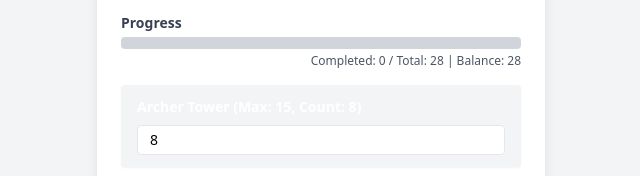
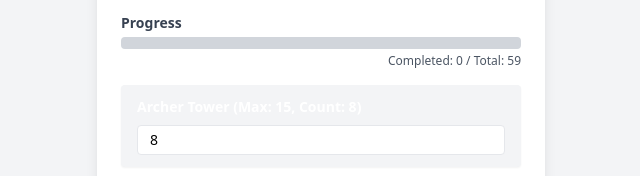
Before and after one commit to delta-abbas/COC-tracker, a plain HTML site: page index.html in a window 1280 px wide. Shown: the part 153-329 px from the top of the page, 319-959 px from the left. Drawn offline with nearby package versions, Linux system fonts and the light colour scheme.

Commit message:
Update index.html

```diff
--- a/index.html
+++ b/index.html
@@ -1,28 +1,25 @@
-<!DOCTYPE html>
-<html lang="en">
+<!DOCTYPE html><html lang="en">
 <head>
   <meta charset="UTF-8" />
   <meta name="viewport" content="width=device-width, initial-scale=1.0"/>
   <title>TH11 Upgrade Tracker</title>
   <script src="https://cdn.tailwindcss.com"></script>
 </head>
-<body class="bg-gray-100 dark:bg-gray-900 p-4 min-h-screen flex flex-col items-center transition-colors duration-300">
-
-  <div class="w-full max-w-md bg-white dark:bg-gray-800 rounded-2xl shadow-lg p-6 transition-colors duration-300">
+<body class="bg-gray-100 dark:bg-gray-900 p-4 min-h-screen flex flex-col items-center transition-colors duration-300">  <div class="w-full max-w-md bg-white dark:bg-gray-800 rounded-2xl shadow-lg p-6 transition-colors duration-300">
     <div class="flex justify-between items-center mb-4">
       <h1 class="text-xl font-bold text-purple-700 dark:text-purple-400">TH11 Upgrade Tracker</h1>
       <button id="toggleDark" class="text-xs px-2 py-1 bg-gray-200 dark:bg-gray-700 text-gray-700 dark:text-white rounded hover:bg-gray-300 dark:hover:bg-gray-600 transition">
         🌙 Dark
       </button>
-    </div>
-
-    <div class="mb-4">
+    </div><div class="mb-4">
   <label for="filter" class="block text-sm font-semibold text-gray-600 dark:text-gray-300 mb-1">Filter by Category:</label>
   <select id="filter" class="w-full p-2 border rounded bg-white dark:bg-gray-700 dark:text-white">
     <option value="all">All</option>
     <option value="defense">Defense</option>
     <option value="traps">Traps</option>
     <option value="army">Army</option>
+    <option value="troops">Troops</option>
+    <option value="spells">Spells</option>
     <option value="heroes">Heroes</option>
     <option value="resources">Resources</option>
   </select>
@@ -35,17 +32,15 @@
   </div>
   <div class="text-right text-xs text-gray-600 dark:text-gray-400 mt-1">
     Completed: <span id="completed">0</span> /
-        Total: <span id="total">0</span> |
-        Balance: <span id="balance">0</span>
+    Total: <span id="total">0</span>
   </div>
 </div>
 
 <ul id="upgradeList" class="space-y-3">
   <!-- Items will be rendered here -->
 </ul>
-  </div>
 
-  <script>
+  </div>  <script>
     const upgrades = [
       // Defense
       { name: "Archer Tower", max: 15, count: 8, category: "defense" },
@@ -69,13 +64,48 @@
       { name: "Seeking Air Mine", max: 3, count: 4, category: "traps" },
       { name: "Skeleton Trap", max: 3, count: 3, category: "traps" },
 
-      // Army
+      // Army Buildings
       { name: "Barracks", max: 13, count: 4, category: "army" },
       { name: "Dark Barracks", max: 7, count: 1, category: "army" },
       { name: "Army Camp", max: 9, count: 4, category: "army" },
       { name: "Laboratory", max: 9, count: 1, category: "army" },
       { name: "Spell Factory", max: 5, count: 1, category: "army" },
       { name: "Dark Spell Factory", max: 5, count: 1, category: "army" },
+
+      // Troops
+      { name: "Barbarian", max: 8, count: 1, category: "troops" },
+      { name: "Archer", max: 8, count: 1, category: "troops" },
+      { name: "Giant", max: 8, count: 1, category: "troops" },
+      { name: "Goblin", max: 7, count: 1, category: "troops" },
+      { name: "Wall Breaker", max: 7, count: 1, category: "troops" },
+      { name: "Balloon", max: 7, count: 1, category: "troops" },
+      { name: "Wizard", max: 8, count: 1, category: "troops" },
+      { name: "Healer", max: 5, count: 1, category: "troops" },
+      { name: "Dragon", max: 6, count: 1, category: "troops" },
+      { name: "P.E.K.K.A", max: 7, count: 1, category: "troops" },
+      { name: "Baby Dragon", max: 6, count: 1, category: "troops" },
+      { name: "Miner", max: 5, count: 1, category: "troops" },
+      { name: "Electro Dragon", max: 2, count: 1, category: "troops" },
+      { name: "Minion", max: 7, count: 1, category: "troops" },
+      { name: "Hog Rider", max: 7, count: 1, category: "troops" },
+      { name: "Valkyrie", max: 6, count: 1, category: "troops" },
+      { name: "Golem", max: 8, count: 1, category: "troops" },
+      { name: "Witch", max: 4, count: 1, category: "troops" },
+      { name: "Lava Hound", max: 5, count: 1, category: "troops" },
+      { name: "Bowler", max: 3, count: 1, category: "troops" },
+
+      // Spells
+      { name: "Lightning Spell", max: 7, count: 1, category: "spells" },
+      { name: "Healing Spell", max: 7, count: 1, category: "spells" },
+      { name: "Rage Spell", max: 5, count: 1, category: "spells" },
+      { name: "Jump Spell", max: 3, count: 1, category: "spells" },
+      { name: "Freeze Spell", max: 6, count: 1, category: "spells" },
+      { name: "Clone Spell", max: 5, count: 1, category: "spells" },
+      { name: "Poison Spell", max: 5, count: 1, category: "spells" },
+      { name: "Earthquake Spell", max: 5, count: 1, category: "spells" },
+      { name: "Haste Spell", max: 5, count: 1, category: "spells" },
+      { name: "Skeleton Spell", max: 4, count: 1, category: "spells" },
+      { name: "Bat Spell", max: 4, count: 1, category: "spells" },
 
       // Heroes
       { name: "Barbarian King", max: 50, count: 1, category: "heroes" },
@@ -89,11 +119,10 @@
     const listContainer = document.getElementById("upgradeList");
     const completedEl = document.getElementById("completed");
     const totalEl = document.getElementById("total");
-    const balanceEl = document.getElementById("balance");
     const progressBar = document.getElementById("progressBar");
     const filter = document.getElementById("filter");
 
-    let upgradeLeft = JSON.parse(localStorage.getItem("th11_tracker_v2") || "{}");
+    let upgradeLeft = JSON.parse(localStorage.getItem("th11_tracker_v3") || "{}");
 
     function renderList(category = "all") {
       listContainer.innerHTML = "";
@@ -115,7 +144,7 @@
         input.className = "w-full px-3 py-1 rounded border text-black";
         input.addEventListener("change", () => {
           upgradeLeft[fullIdx] = parseInt(input.value);
-          localStorage.setItem("th11_tracker_v2", JSON.stringify(upgradeLeft));
+          localStorage.setItem("th11_tracker_v3", JSON.stringify(upgradeLeft));
           updateStats();
         });
 
@@ -133,26 +162,21 @@
         const left = upgradeLeft[i] !== undefined ? upgradeLeft[i] : upgrades[i].count;
         if (left === 0) completed++;
       }
-      const balance = total - completed;
       const percent = (completed / total) * 100;
       completedEl.textContent = completed;
       totalEl.textContent = total;
-      balanceEl.textContent = balance;
       progressBar.style.width = percent + "%";
     }
 
-    // Filter event
     filter.addEventListener("change", () => {
       renderList(filter.value);
     });
 
-    // Dark mode toggle
     const toggleBtn = document.getElementById("toggleDark");
     toggleBtn.addEventListener("click", () => {
       document.body.classList.toggle("dark");
     });
 
-    renderList(); // Initial render
-  </script>
-</body>
+    renderList();
+  </script></body>
 </html>
```
Lines whose indentation alone changed are shown as unchanged.
